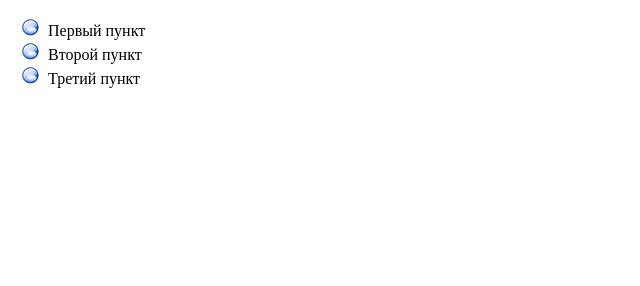
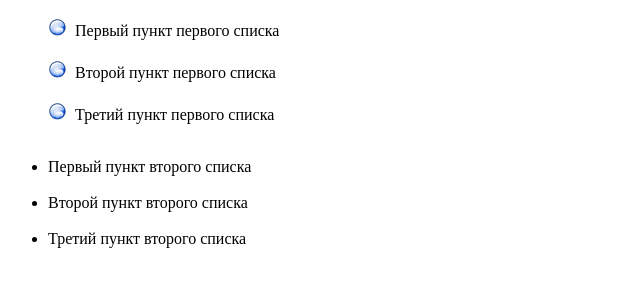
Before and after one commit to MERIN2/Laba-6, a plain HTML site: page index.html in a window 1280 px wide. Shown: the whole page, without its empty margins (0-640 px from the left). Drawn offline with Linux system fonts and the light colour scheme.

Commit message:
Задание 10 list-style-position и сокращенная запись

```diff
--- a/index.html
+++ b/index.html
@@ -5,10 +5,20 @@
     <link rel="stylesheet" type="text/css" href="style/style.css">
   </head>
   <body>
-    <ul id="spisok">
-      <li>Первый пункт</li>
-      <li>Второй пункт</li>
-      <li>Третий пункт</li>
-    </ul>
+    <div id="sp">
+
+      <ul id="spisok1">
+       <li>Первый пункт первого списка</li><br>
+       <li>Второй пункт первого списка</li><br>
+       <li>Третий пункт первого списка</li><br>
+      </ul>
+
+      <ul id="spisok2">
+       <li>Первый пункт второго списка</li><br>
+       <li>Второй пункт второго списка</li><br>
+       <li>Третий пункт второго списка</li><br>
+      </ul>
+
+   </div>
   </body>
 </html>
--- a/style/style.css
+++ b/style/style.css
@@ -1,3 +1,3 @@
-#spisok{
-list-style-image:url(../marker.gif);
+#spisok1{
+ list-style:circle url(../marker.gif) inside;
 }
```
